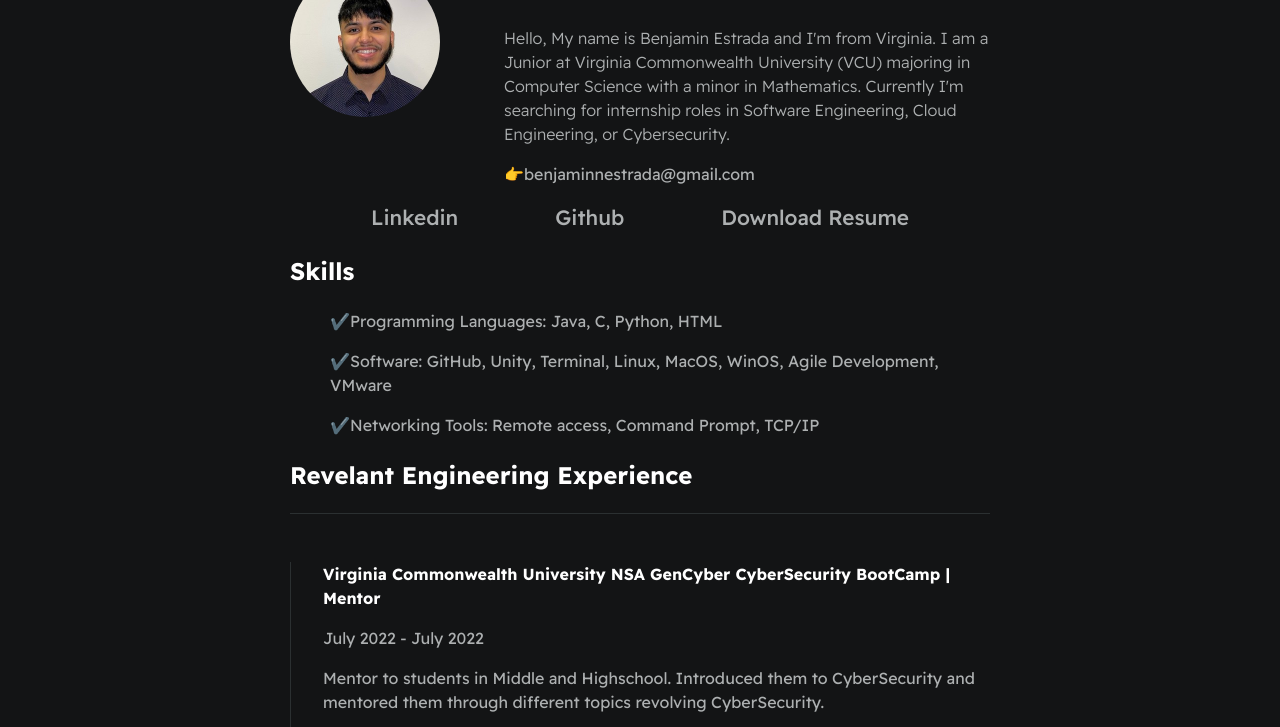
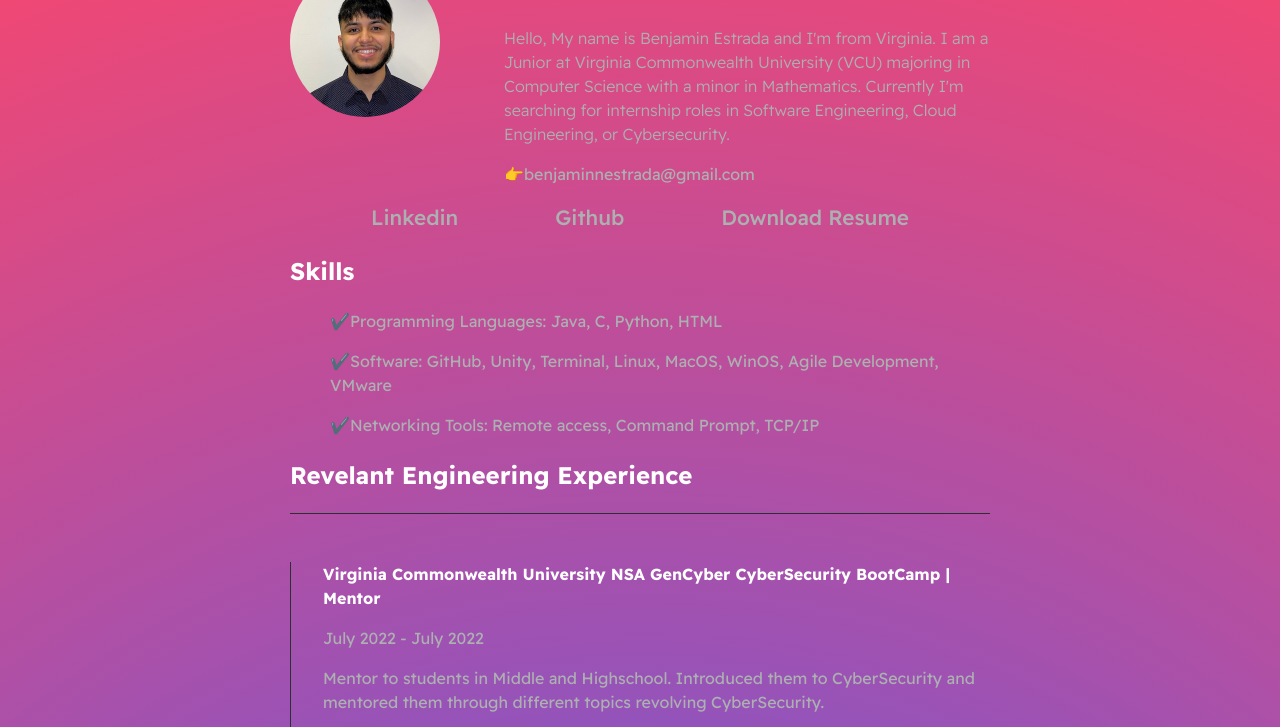
Before and after one commit to io-benjamin/Website, a plain HTML site: page index.html in a window 1280 px wide. Shown: the part 126-853 px from the top of the page. Drawn offline with Linux system fonts and the light colour scheme.

Commit message:
Update main.css

```diff
--- a/main.css
+++ b/main.css
@@ -29,7 +29,8 @@
 }
 
 body{
-    background-color: var(--mainBgColor);
+    background: rgb(63,94,251);
+    background: radial-gradient(circle, rgba(63,94,251,1) 0%, rgba(252,70,107,1) 100%);
 }
 
 p, span, li{
```
